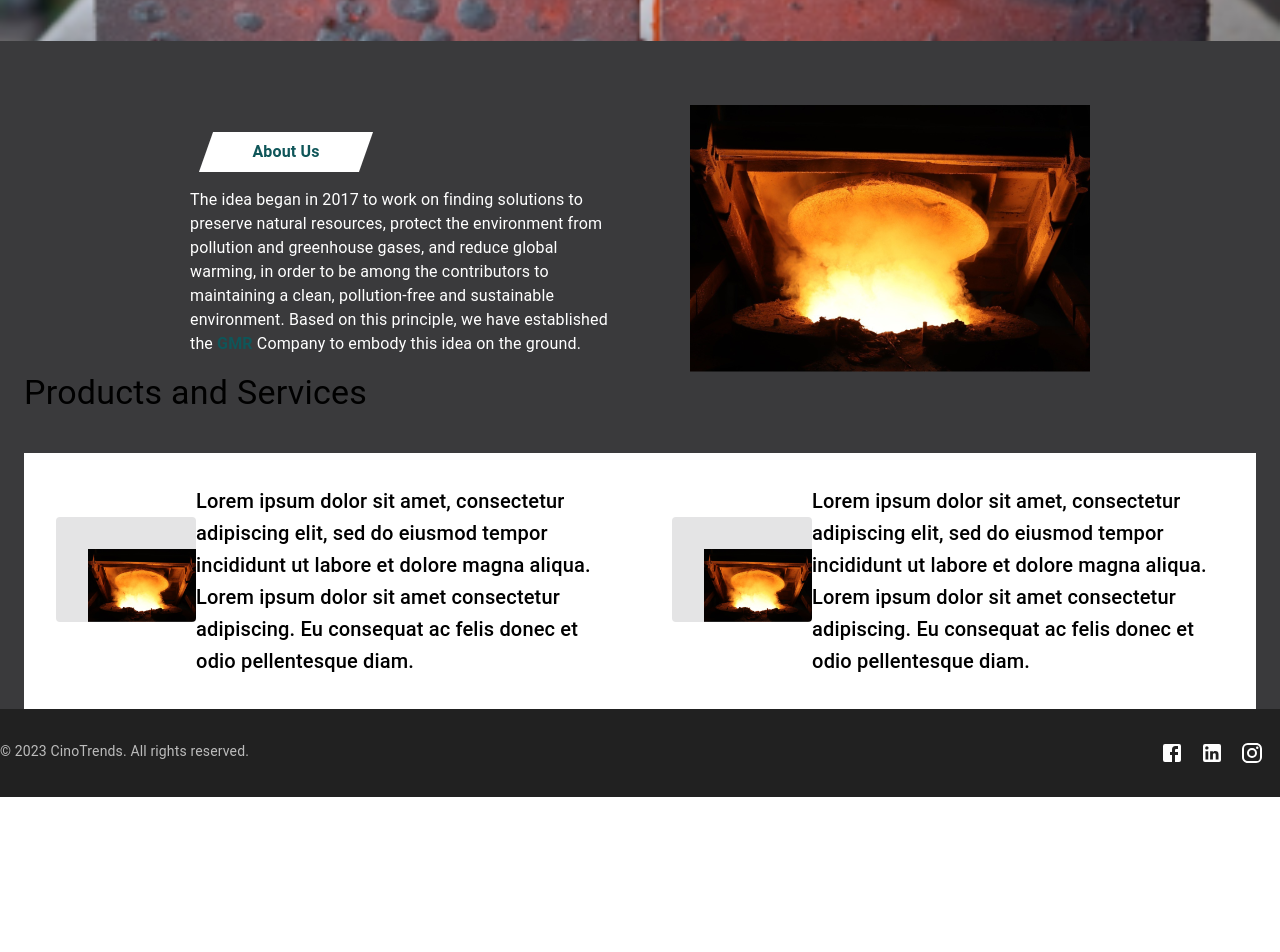
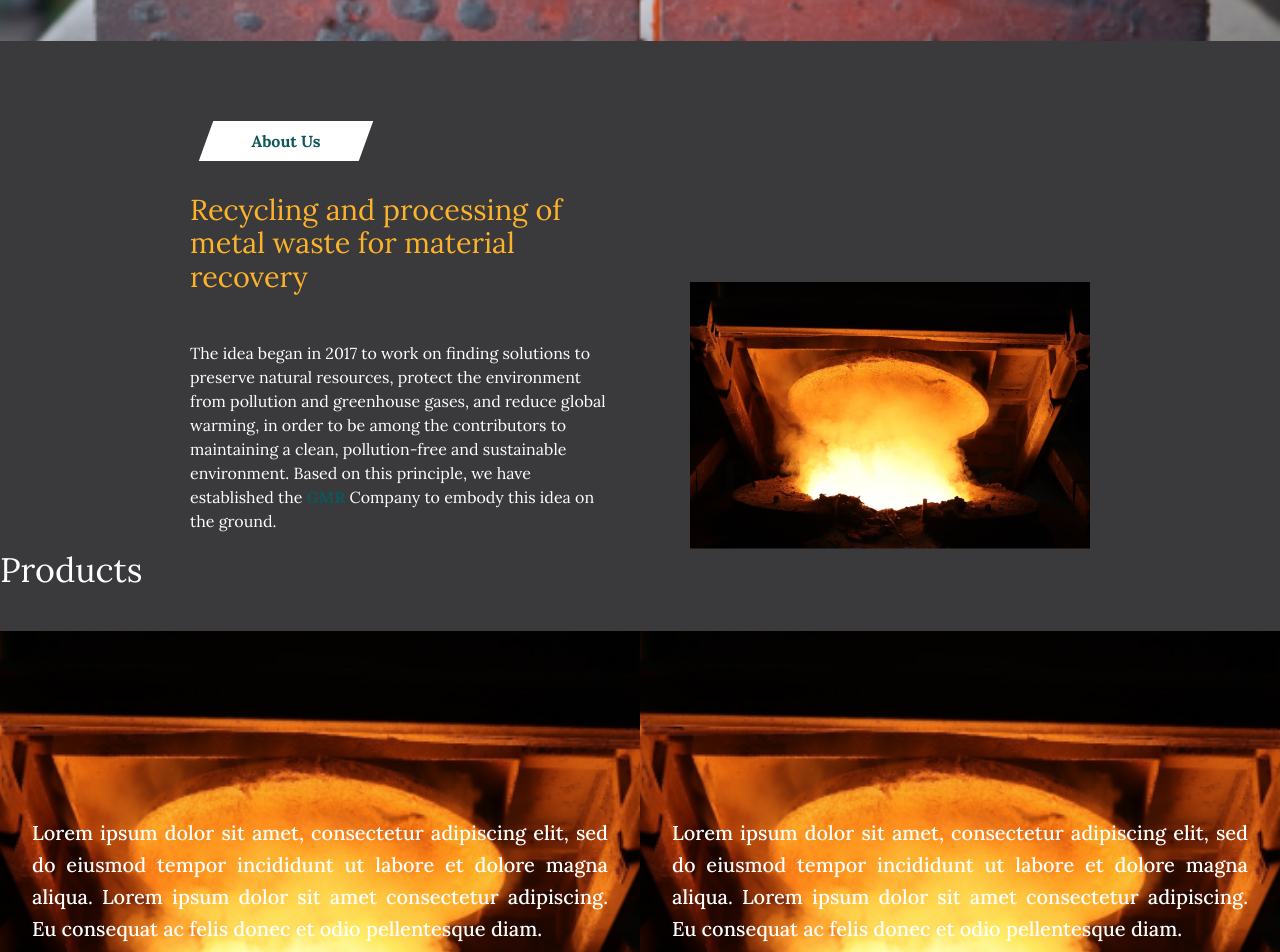
Before and after one commit to SalwanArar/GMR, a React (Create React App) app: page / in a window 1280 px wide. Shown: the part 740-1692 px from the top of the page. Before the commit the page ends 1537 px from the top, so only its background shows below. Built offline with nearby package versions, Linux system fonts and the light colour scheme; a web font is replaced by a local one.

Commit message:
Adding Products

```diff
--- a/src/App.js
+++ b/src/App.js
@@ -17,7 +17,7 @@ const router = createBrowserRouter([
 
 const theme = createTheme({
   typography: {
-      // fontFamily: 'Lora, serif',
+      fontFamily: 'Lora, serif',
       // fontFamily: 'Alkatra, cursive',
   },
   palette: {
--- a/src/components/header/Header.jsx
+++ b/src/components/header/Header.jsx
@@ -78,9 +78,8 @@ function Header() {
                         aria-controls="menu-appbar"
                         aria-haspopup="true"
                         onClick={ handleOpenNavMenu }
-                        // color="#3A3A3C"
                         >
-                            <MenuIcon />
+                            <MenuIcon color='secondary' sx={{ display: Boolean(anchorElNav)? 'none': ''}} />
                         </IconButton>
                         <SwipeableDrawer
                         anchor='top'
@@ -88,14 +87,17 @@ function Header() {
                         open={Boolean(anchorElNav)}
                         onClose={handleCloseNavMenu}
                         onOpen={handleOpenNavMenu}
-                        sx={{
+                        BackdropProps={{
+                          style: { backgroundColor: 'transparent'}
+                        }}
+                        PaperProps={{
+                          style: { backgroundColor: 'transparent'}
                         }}
                         >
                             <Box
                             component='div'
                             sx={{
-                                background: '#3A3A3C',
-                                // bgcolor: 'background',
+                                background: '#3A3A3CEE',
                                 height: '100vh',
                                 display: 'flex',
                                 alignItems: 'top',
--- a/src/routes/home_page/HomePage.jsx
+++ b/src/routes/home_page/HomePage.jsx
@@ -1,11 +1,13 @@
 import { ChevronLeft, ChevronRight } from "@mui/icons-material";
-import { Box, Button, Container } from "@mui/material";
+import { Box, Button, Container, Grid, Typography } from "@mui/material";
 import Carousel from 'react-material-ui-carousel';
 import Bg1 from '../../assets/images/bg04.png';
 import Bg2 from '../../assets/images/bg02.png';
 import Bg3 from '../../assets/images/bg03.png';
 import ProductsSercvices from "./ProductsServices";
+import { useState } from "react";
 
+import Bg01 from '../../assets/images/bg01.png';
 function HomePage() {
     var items = [
         {
@@ -26,6 +28,7 @@ function HomePage() {
     ];
     return (
         <Box sx={{ bgcolor: 'primary.background'}}>
+
             <Carousel
             next={(next, active) => console.log(`We left ${active}, and are now at ${next}`)}
             prev={(prev, active) => console.log(`We left ${active}, and are now at ${prev}`)}
@@ -46,58 +49,159 @@ function HomePage() {
             <Container maxWidth='xl'>
                 <ProductsSercvices />
             </Container>
+
+            <Typography variant="h4" component={ 'h2' } color={'text.primary'} sx={{ mb: 5 }}>
+                    Products
+                </Typography>
+            <Grid container
+                sx={{
+                    background: '#a532',
+                }}>
+                <Grid item md={6} xs={12}
+                sx={{
+                    background: '#2532',
+                }}>
+                    <Item1 />
+                </Grid>
+                <Grid item md={6} xs={12}
+                sx={{
+                    // border: 'solid blue',
+                    background: '#2532',
+                }}>
+                    <Item1 />
+                </Grid>
+            </Grid>
         </Box>
     );
 }
 
 
+function Item1 () {
+    const styles = {
+    root: {
+        width: '100%',
+        height: 500,
+        display: 'flex',
+        alignItems: 'center',
+        justifyContent: 'center',
+        background: `url(${Bg01}) no-repeat center center`,
+        backgroundSize: 'cover',
+        backgroundColor: 'rgba(255,0,0,0)',
+    },
+    text: {
+        // color: 'white',
+        // fontSize: '1rem',
+        // fontWeight: 'bold',
+        // textAlign: 'center',
+        mx: 4,
+        // textShadow: '2px 2px #000000',
+    },
+  };
+    return (
+        <Box sx={styles.root}>
+            <Typography
+            variant="h6"
+            component={"h6"}
+            color={ 'text.primary' }
+            sx={{ m: 4, textAlign: 'justify' }}
+            >
+            Lorem ipsum dolor sit amet, consectetur adipiscing elit, sed do eiusmod tempor incididunt ut labore et dolore magna aliqua. Lorem ipsum dolor sit amet consectetur adipiscing. Eu consequat ac felis donec et odio pellentesque diam.
+            </Typography>
+        </Box>
+        // <Box
+        // sx={{
+            // display: 'contents',
+            // justifyContent: 'center',
+            // alignItems: 'center',
+        // }}>
+        //     <Typography
+        //     sx={{
+        //         background: `url(${Bg01}) no-repeat center`,
+        //         backgroundSize: 'cover',
+        //         backgroundColor: 'red',
+        //         textAlign: 'center',
+        //         py: 'auto',
+        //         color: 'white',
+        //         m: 0,
+        //         p: 0,
+        //         width: '100%',
+        //         height: 600,
+        //     }}>
+        //         Lorem ipsum dolor sit amet, consectetur adipiscing elit, sed do eiusmod tempor incididunt ut labore et dolore magna aliqua. Lorem ipsum dolor sit amet consectetur adipiscing. Eu consequat ac felis donec et odio pellentesque diam.
+        //     </Typography>
+        // </Box>
+        // <Box
+        // sx={{
+        //     display: 'flex',
+        //     justifyContent: 'center',
+        //     alignItems: 'center',
+        //     // border: 'solid red',
+        //     p: 4,
+        //     textAlign: 'center',
+        //     background: 'white',
+        // }}
+        // >
+        //     <Box
+        //     component={'img'}
+        //     src={Bg01}
+        //     alt={Bg01}
+        //     sx={{
+        //         width: '100%',
+        //         maxWidth: 400,
+        //         borderTop: {md: '2rem solid #3A3A3C22'},
+        //         borderLeft: {md: '2rem solid #3A3A3C22'},
+        //         borderRadius: '4px',
+        //         // border: 'solid grey 3rem',
+        //         objectFit: 'cover',
+        //         overflow: 'hidden',
+        //         mb: 3,
+        //     }}
+        //     />
+        //     <Typography
+        //     variant="h6"
+        //     sx={{
+        //         // border: 'solid green',
+        //         flexWrap: '1',
+        //         textAlign: 'start',
+        //     }}>
+        //         Lorem ipsum dolor sit amet, consectetur adipiscing elit, sed do eiusmod tempor incididunt ut labore et dolore magna aliqua. Lorem ipsum dolor sit amet consectetur adipiscing. Eu consequat ac felis donec et odio pellentesque diam.
+        //     </Typography>
+        // </Box>
+    );
+}
 
 function Item(props)
 {
     return (
-        // <Box
-        // sx={{position: "relative"}}>
             <Box
-            // component={ 'img' }
-            // src={props.item.background}
             sx={{
                 background: `url(${props.item.background}) fixed no-repeat`,
                 backgroundSize: 'cover',
-                // width: '100%',
                 height: 700,
                 objectFit: 'cover',
                 display: 'flex',
                 justifyContent: 'center',
                 alignItems: 'center',
-                // position: 'relative',
             }}>
             <Box
             sx={{
-                // position: 'absolute',
                 maxWidth: 'xl',
                 mx: 10,
-                // position: "absolute",
-                // top: '50%',
-                // left: '25%',
                 width: '100%'
             }}
             >
                 <Box
                 sx={{
-                    // border: 'solid   ',
                     width: 300,
-                    // m: 4,
                     p: 4,
                     borderRadius: 8,
                     background: '#8888'
                 }}>
-                    <h2>{props.item.name}</h2>
-                    <p>{props.item.description}</p>
+                    <Typography variant="h4" component={ 'h4' } color={'text.primary'}>{props.item.name}</Typography>
+                    <Typography variant="subtitle1" component={ 'p' } color={'text.primary'}>{props.item.description}</Typography>
 
-                    <Button className='CheckButton' variant="contained"
+                    <Button className='CheckButton' variant="contained" color="secondary"
                     sx={{
-                        // background: 'red',
-                        // color: '#168085',
                         fontWeight: '700',
                         fontSize: '1rem',
                     }}>
--- a/src/routes/home_page/ProductsServices.jsx
+++ b/src/routes/home_page/ProductsServices.jsx
@@ -5,25 +5,16 @@ import { useEffect, useState } from "react";
 
 function ProductsSercvices(){
     const [skew, setSkew] = useState(20);
+    const movementSpeed = 3000;
 
     useEffect(() => {
       const intervalId = setInterval(() => {
         setSkew((prevSkew) => -prevSkew);
-        // generate random skew value between -20 and 20
-        // var newSkew = 0;
-        // const newSkew = Math.floor(Math.random() * 41) - 20;
-        // if(skew === 20){
-        //     setSkew(-20);
-        // } else {
-        //     setSkew(20);
-        // }
-        // setSkew(newSkew);
-      }, 3000);
+      }, movementSpeed);
 
       return () => clearInterval(intervalId);
     }, []);
     return(
-        <Box sx={{ mt: 8 }}>
             <Box
             sx={{
                 mx: { md:'auto', xs: 4 },
@@ -32,6 +23,7 @@ function ProductsSercvices(){
                 justifyContent: 'space-between',
                 alignItems: 'end',
                 gap: 10,
+                mt: 8,
                 textAlign: { xs: 'center' },
             }}>
                 <Box
@@ -51,7 +43,7 @@ function ProductsSercvices(){
                             WebkitTransform: `skew(${skew}deg)`,
                             MozTransform: `skew(${skew}deg)`,
                             OTransform: `skew(${skew}deg)`,
-          transition: 'transform 3s ease-in-out',
+                            transition: `transform ${movementSpeed}ms ease-in-out`,
                             }}
                         />
                             <Typography
@@ -63,6 +55,15 @@ function ProductsSercvices(){
                                 About Us
                             </Typography>
                         </Box>
+                        <Typography
+                        variant="h1"
+                        component={"h1"}
+                        color={ 'secondary' }
+                        fontSize={'1.8rem'}
+                        align="left"
+                        sx={{ mb: 6, mt: 2 }}>
+                        Recycling and processing of metal waste for material recovery
+                        </Typography>
                         <Typography
                         variant="body1"
                         color={'text.primary'}
@@ -93,70 +94,6 @@ function ProductsSercvices(){
                 }}
                 />
             </Box>
-            <Typography variant="h4" component={ 'h2' } sx={{ mb: 5 }}>
-                Products and Services
-            </Typography>
-            <Grid container
-                sx={{
-                    background: '#a532',
-                }}>
-                <Grid item md={6} xs={12}
-                sx={{
-                    background: '#2532',
-                }}>
-                    <Item />
-                </Grid>
-                <Grid item md={6} xs={12}
-                sx={{
-                    // border: 'solid blue',
-                    background: '#2532',
-                }}>
-                    <Item />
-                </Grid>
-            </Grid>
-        </Box>
-    );
-}
-
-function Item () {
-    return (
-        <Box
-        sx={{
-            display: 'flex',
-            justifyContent: 'center',
-            alignItems: 'center',
-            // border: 'solid red',
-            p: 4,
-            textAlign: 'center',
-            background: 'white',
-        }}
-        >
-            <Box
-            component={'img'}
-            src={Bg01}
-            alt={Bg01}
-            sx={{
-                width: '100%',
-                maxWidth: 400,
-                borderTop: {md: '2rem solid #3A3A3C22'},
-                borderLeft: {md: '2rem solid #3A3A3C22'},
-                borderRadius: '4px',
-                // border: 'solid grey 3rem',
-                objectFit: 'cover',
-                overflow: 'hidden',
-                mb: 3,
-            }}
-            />
-            <Typography
-            variant="h6"
-            sx={{
-                // border: 'solid green',
-                flexWrap: '1',
-                textAlign: 'start',
-            }}>
-                Lorem ipsum dolor sit amet, consectetur adipiscing elit, sed do eiusmod tempor incididunt ut labore et dolore magna aliqua. Lorem ipsum dolor sit amet consectetur adipiscing. Eu consequat ac felis donec et odio pellentesque diam.
-            </Typography>
-        </Box>
     );
 }
 
```
Lines whose indentation alone changed are shown as unchanged.
